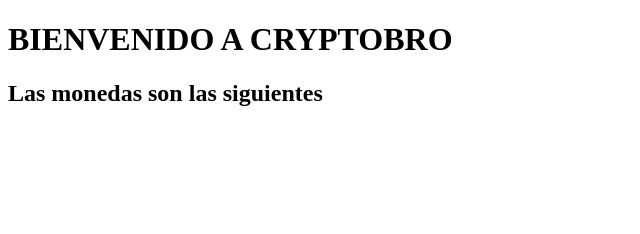
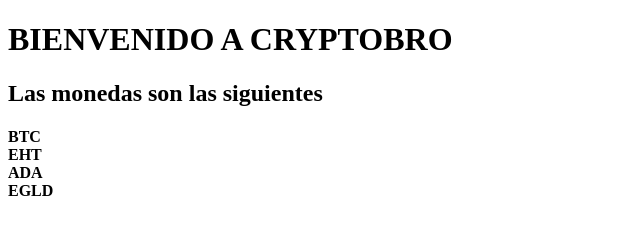
Before and after one commit to rakso-14/EXAMEN1ED2024, a plain HTML site: page index.html in a window 1280 px wide. Shown: the whole page, without its empty margins (0-640 px from the left). Drawn offline with Linux system fonts and the light colour scheme.

Commit message:
Cambio html Por Juan Tomás

```diff
--- a/index.html
+++ b/index.html
@@ -8,5 +8,14 @@
 <body>
     <h1>BIENVENIDO A CRYPTOBRO</h1>
     <h2>Las monedas son las siguientes</h2>
+    <h4>
+        BTC
+        <br>
+        EHT
+        <br>
+        ADA
+        <br>
+        EGLD
+    </h4>
 </body>
 </html>
```
